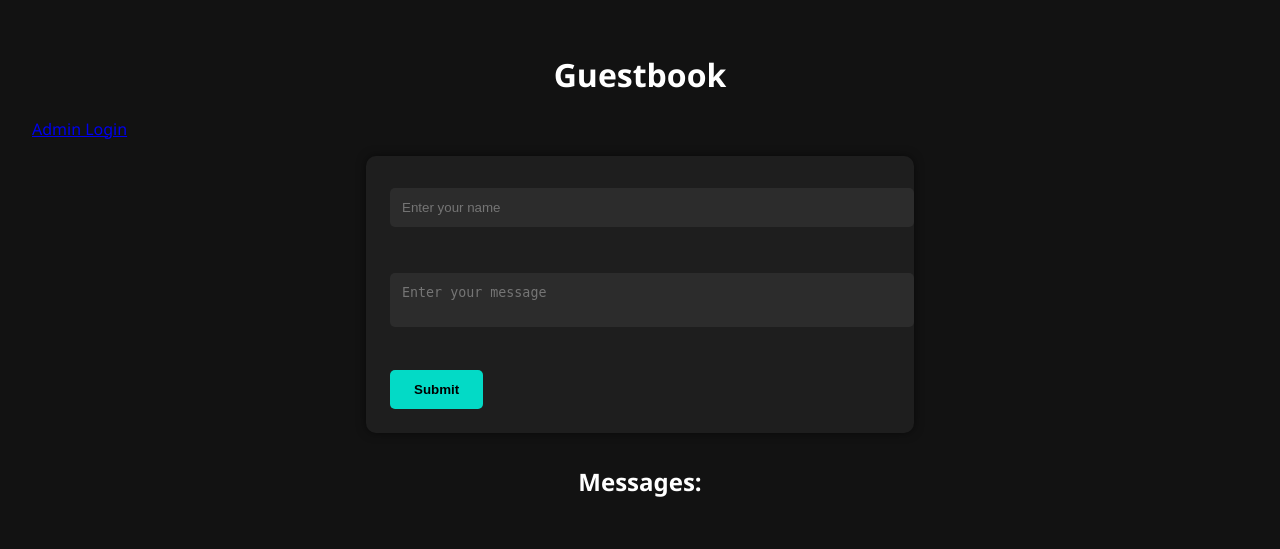
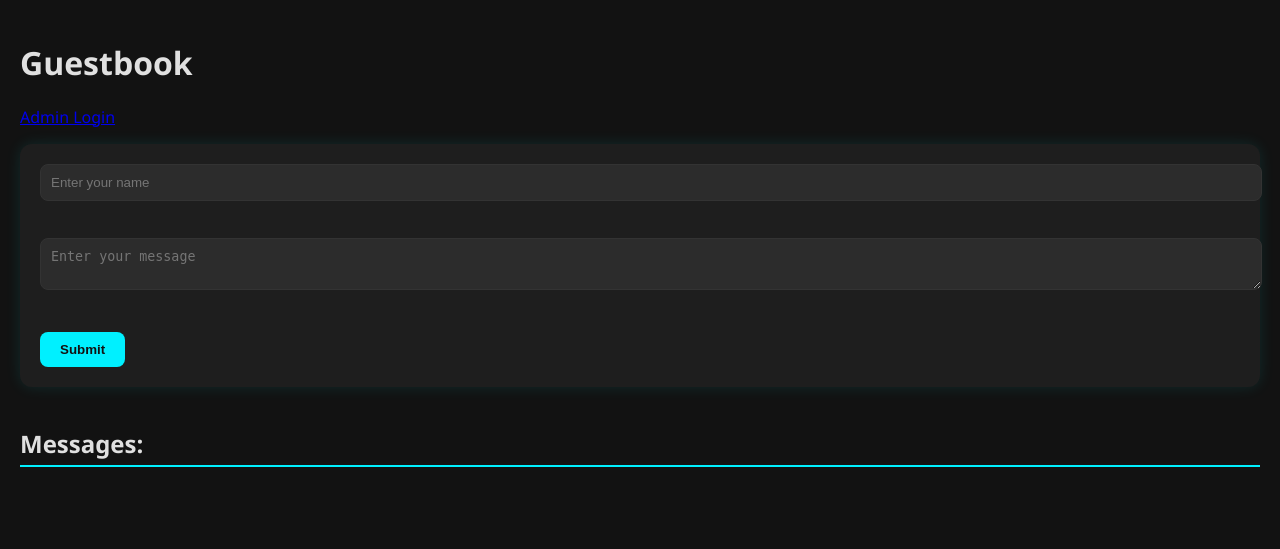
Before and after one commit to thepm-cpu/flask_docker_app, a Flask app: page / in a window 1280 px wide. Shown: the top 549 px of the page. Run offline with Flask 3, Linux system fonts and the light colour scheme; data that the repository does not hold is empty.

Commit message:
added animation

```diff
--- a/static/style.css
+++ b/static/style.css
@@ -1,81 +1,91 @@
-/* static/style.css */
-
-/* General layout */
+/* Dark Theme */
 body {
     background-color: #121212;
-    color: #f5f5f5;
+    color: #e0e0e0;
     font-family: 'Segoe UI', Tahoma, Geneva, Verdana, sans-serif;
-    padding: 2rem;
     margin: 0;
+    padding: 20px;
 }
 
-/* Guestbook title */
-h1, h2 {
-    color: #ffffff;
-    text-align: center;
-}
-
-/* Form styling */
+/* Form Styles */
 form {
     background-color: #1e1e1e;
-    padding: 1.5rem;
-    border-radius: 10px;
-    max-width: 500px;
-    margin: 0 auto 2rem;
-    box-shadow: 0 0 10px rgba(0,0,0,0.5);
+    padding: 20px;
+    border-radius: 12px;
+    margin-bottom: 30px;
+    box-shadow: 0 0 15px rgba(0, 255, 255, 0.1);
 }
 
 input[type="text"],
 textarea {
     width: 100%;
-    padding: 0.75rem;
-    margin-top: 0.5rem;
-    margin-bottom: 1rem;
-    border: none;
-    border-radius: 5px;
+    padding: 10px;
+    margin-bottom: 15px;
+    border: 1px solid #333;
+    border-radius: 8px;
     background-color: #2c2c2c;
-    color: #f5f5f5;
-    resize: none;
+    color: #fff;
+    transition: border-color 0.3s ease, box-shadow 0.3s ease;
 }
 
+input:focus,
+textarea:focus {
+    border-color: #00f0ff;
+    box-shadow: 0 0 5px #00f0ff;
+    outline: none;
+}
+
+/* Submit Button */
 button {
-    background-color: #03dac6;
-    color: #000;
+    background-color: #00f0ff;
+    color: #121212;
     border: none;
-    padding: 0.75rem 1.5rem;
-    border-radius: 5px;
+    padding: 10px 20px;
+    border-radius: 8px;
     cursor: pointer;
     font-weight: bold;
+    transition: background-color 0.3s ease, transform 0.2s ease;
 }
 
 button:hover {
-    background-color: #018786;
+    background-color: #00c4d6;
+    transform: scale(1.05);
 }
 
-/* Message list */
+/* Message Section */
+h2 {
+    margin-top: 40px;
+    border-bottom: 2px solid #00f0ff;
+    padding-bottom: 5px;
+}
+
 ul {
     list-style-type: none;
     padding: 0;
-    max-width: 600px;
-    margin: 0 auto;
 }
 
 li {
     background-color: #1e1e1e;
-    padding: 1rem;
-    margin-bottom: 1rem;
-    border-radius: 8px;
-    box-shadow: 0 0 5px rgba(255,255,255,0.05);
+    padding: 15px;
+    border-radius: 10px;
+    margin-bottom: 15px;
+    box-shadow: 0 0 8px rgba(0, 255, 255, 0.08);
+    transition: transform 0.2s ease;
 }
 
-/* Message content */
-li strong {
-    color: #03dac6;
+li:hover {
+    transform: scale(1.02);
 }
 
-.timestamp {
-    font-size: 0.85rem;
-    color: #bbbbbb;
+/* Timestamps */
+small {
     display: block;
-    margin-top: 0.5rem;
+    font-size: 0.85em;
+    color: #bbb;
+    margin-top: 5px;
 }
+
+/* Animations (combined with animate.css) */
+.animate__animated {
+    animation-duration: 0.8s;
+}
--- a/templates/index.html
+++ b/templates/index.html
@@ -3,6 +3,8 @@
 <head>
     <title>Guestbook</title>
     <link rel="stylesheet" href="{{ url_for('static', filename='style.css') }}">
+    <link rel="stylesheet" href="https://cdnjs.cloudflare.com/ajax/libs/animate.css/4.1.1/animate.min.css" />
+
 </head>
 <body>
     <h1>Guestbook</h1>
@@ -24,7 +26,7 @@
     <h2>Messages:</h2>
     <ul>
         {% for msg in messages %}
-            <li>
+            <li class="animate__animated animate__fadeInUp"></li>
                 <strong>{{ msg.name }}</strong>: {{ msg.content }}
                 <small>({{ msg.timestamp.strftime('%Y-%m-%d %H:%M') }})</small>
                 {% if is_admin %}
@@ -33,5 +35,6 @@
             </li>
         {% endfor %}
     </ul>
-</body>
+</body class="animate__animated animate__fadeIn">
+
 </html>
```
